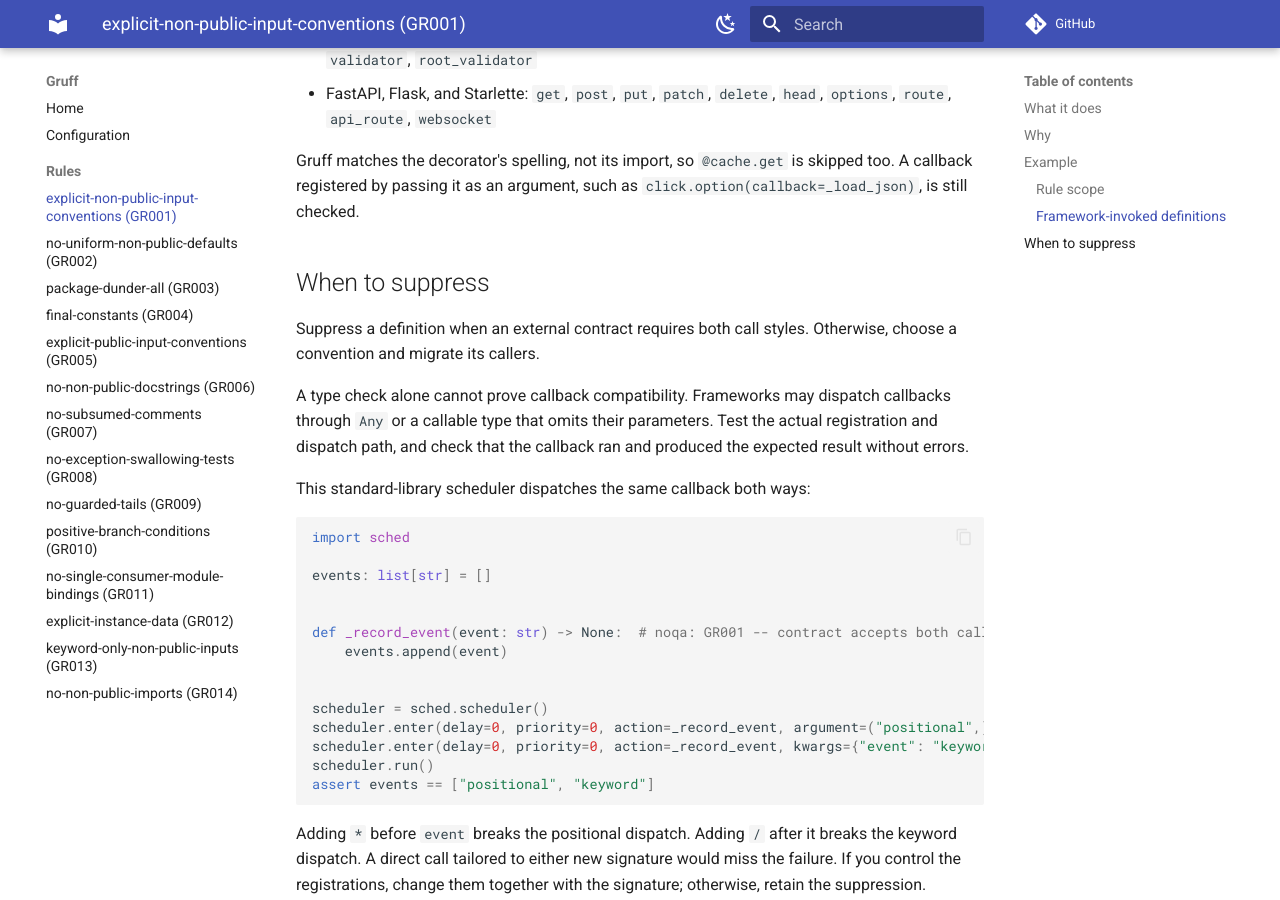
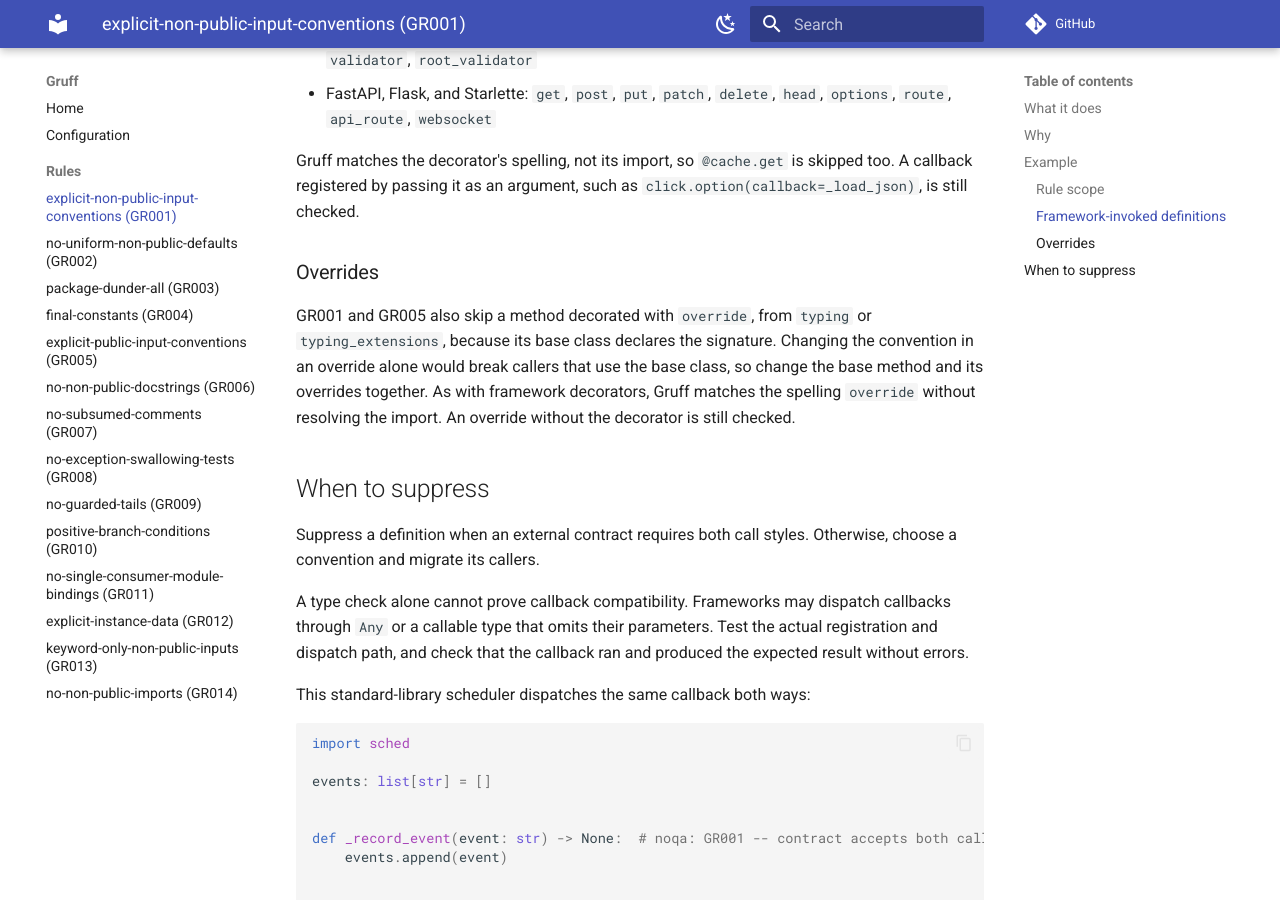
Before and after one commit to wkentaro/gruff, an MkDocs documentation site: the page built from docs/rules/explicit-non-public-input-conventions.md, in a window 1280 px wide and 900 px high, scrolled down 1994 px. Built offline with MkDocs 1.6.1 and Material for MkDocs 9.7.7, drawn with Linux system fonts in a browser that asks for light colours; comment, search, counter and statistics services are not loaded.

Commit message:
feat: skip @override methods in input convention rules
An override must accept the calls its base method accepts, so its
calling convention belongs to the base class. GR001, GR005, and GR013
flagged such overrides anyway; on osam, 11 of the 69 GR013 findings
were overrides of public osam.types.Model methods. Following them
alone would break callers holding the base type.

The three rules now skip a method decorated with `override`, matched
by spelling like the framework decorators. The shared check is renamed
has_external_signature, since a framework or a base class can fix the
signature. ADR 0021 records the decision.

```diff
--- a/docs/rules/explicit-non-public-input-conventions.md
+++ b/docs/rules/explicit-non-public-input-conventions.md
@@ -91,6 +91,15 @@ Gruff matches the decorator's spelling, not its import, so `@cache.get` is
 skipped too. A callback registered by passing it as an argument, such as
 `click.option(callback=_load_json)`, is still checked.
 
+### Overrides
+
+GR001 and GR005 also skip a method decorated with `override`, from `typing` or
+`typing_extensions`, because its base class declares the signature. Changing
+the convention in an override alone would break callers that use the base
+class, so change the base method and its overrides together. As with framework
+decorators, Gruff matches the spelling `override` without resolving the import.
+An override without the decorator is still checked.
+
 ## When to suppress
 
 Suppress a definition when an external contract requires both call styles.
```
Also changed, not shown: GLOSSARY.md (+1 -1 lines), docs/adr/0021-skip-override-methods.md (added, +5 -0 lines), docs/rules/explicit-public-input-conventions.md (+1 -1 lines), docs/rules/keyword-only-non-public-inputs.md (+2 -1 lines), 3 other files.
